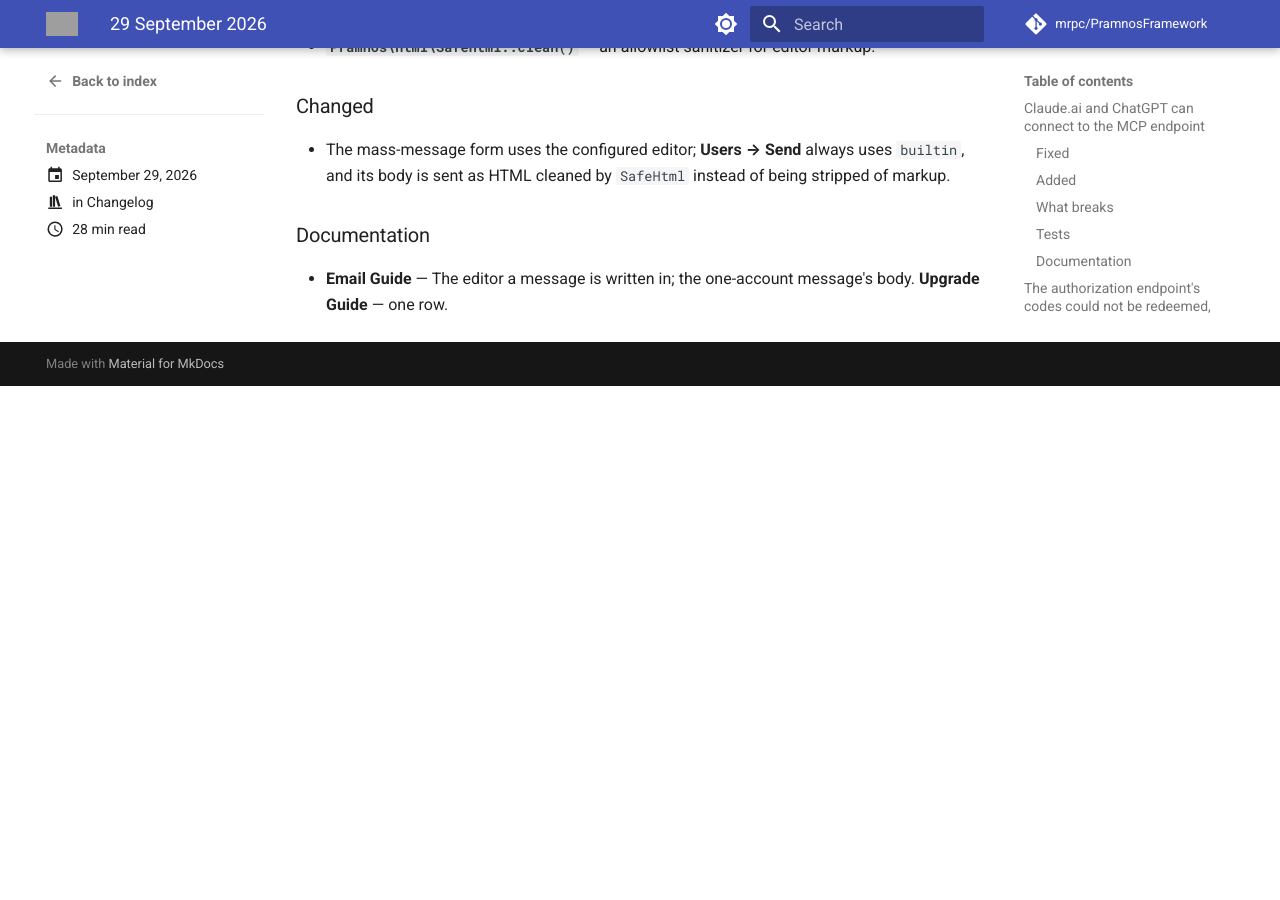
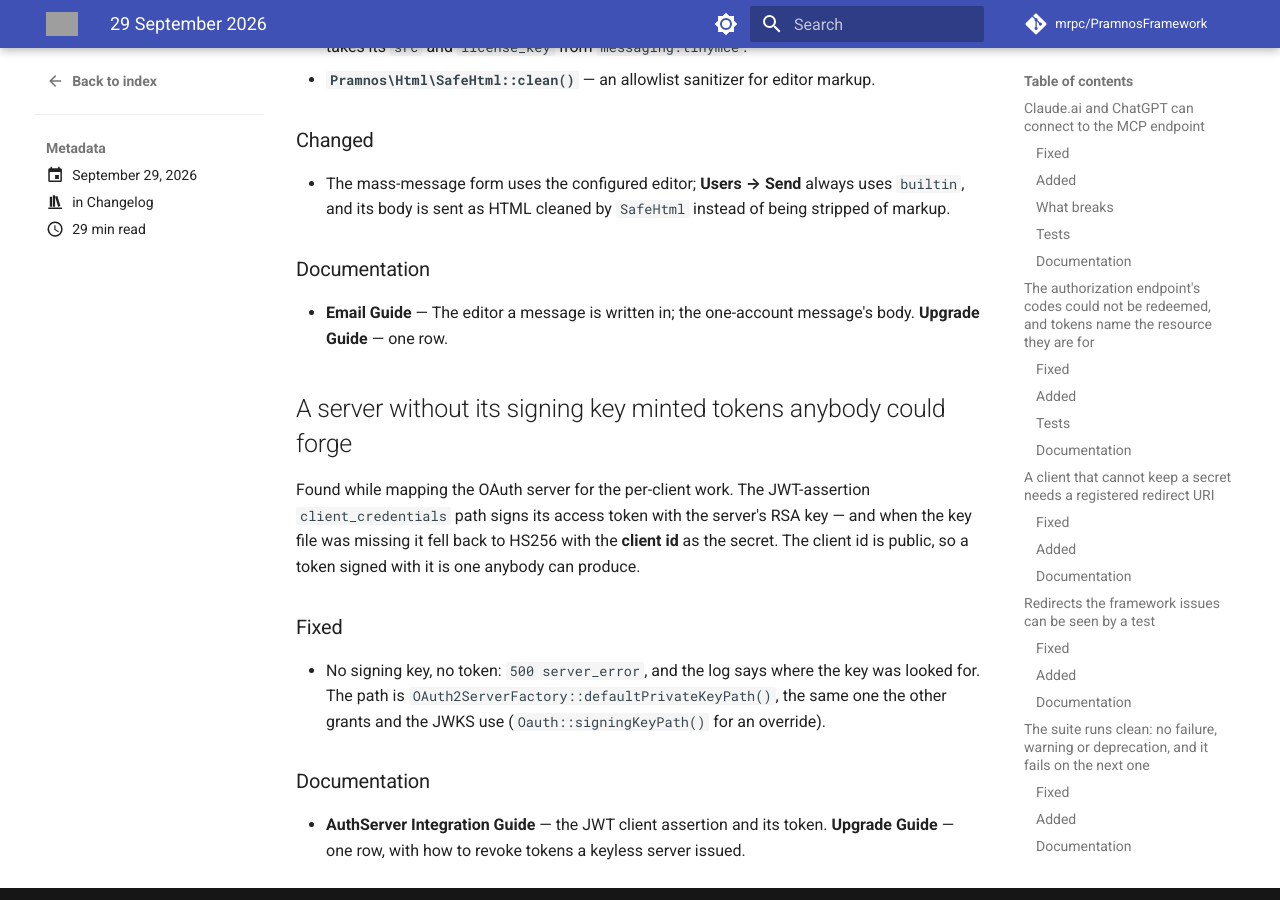
Before and after one commit to mrpc/PramnosFramework, an MkDocs documentation site: the page built from docs/version-history/posts/2026-09-29.md, in a window 1280 px wide and 900 px high, scrolled down 25234 px. Built offline with MkDocs 1.6.1 and Material for MkDocs 9.7.7, drawn with Linux system fonts in a browser that asks for light colours; comment, search, counter and statistics services are not loaded; before the commit the page ends 25620 px from its top, so only the background shows below that; some of the changed text lies outside the part shown; grey boxes are pictures that could not be loaded.

Commit message:
fix(auth)!: the JWT-assertion grant issues nothing without the server's signing key
With app/keys/private.key missing it signed the token HS256 with the
client id, a public value, so anybody could mint one that verified. It now
answers 500 server_error. The key path is the factory's, the one the JWKS
publishes; Oauth::signingKeyPath() is the seam.

```diff
--- a/docs/Pramnos_AuthServer_Integration_Guide.md
+++ b/docs/Pramnos_AuthServer_Integration_Guide.md
@@ -202,6 +202,12 @@
 answers with a server error rather than a token, this is one of the things to check —
 the log carries `Could not create a system user for application <id>` or `Could not
 resolve a system user for client <id>`.
+
+A client with a registered `public_key` can authenticate its `client_credentials` request with
+a signed assertion instead of a secret (`client_assertion_type =
+urn:ietf:params:oauth:client-assertion-type:jwt-bearer`, RFC 7523 §2.2). The token it receives
+is signed RS256 with the server's own key — the one `jwks_uri` publishes. A server with no
+signing key answers `server_error` and issues nothing.
 
 If you need a token that acts *as* a particular person without that person signing
 in, that is the JWT bearer grant (RFC 7523 §2.1) rather than this one — it must be
--- a/docs/version-history/posts/2026-09-29.md
+++ b/docs/version-history/posts/2026-09-29.md
@@ -35,6 +35,7 @@
 - Who opened and clicked one mass message
 - An account's email choices on its administration page
 - A WYSIWYG editor for messages, chosen per application
+- A server without its signing key minted tokens anybody could forge
 - Redirects the framework issues can be seen by a test
 - The suite runs clean: no failure, warning or deprecation, and it fails on the next one
 - Two administrators can be given different administration areas
@@ -922,3 +923,21 @@
 
 - **Email Guide** — The editor a message is written in; the one-account message's body.
   **Upgrade Guide** — one row.
+
+## A server without its signing key minted tokens anybody could forge
+
+Found while mapping the OAuth server for the per-client work. The JWT-assertion
+`client_credentials` path signs its access token with the server's RSA key — and when the key
+file was missing it fell back to HS256 with the **client id** as the secret. The client id is
+public, so a token signed with it is one anybody can produce.
+
+### Fixed
+
+- No signing key, no token: `500 server_error`, and the log says where the key was looked for.
+  The path is `OAuth2ServerFactory::defaultPrivateKeyPath()`, the same one the other grants and
+  the JWKS use (`Oauth::signingKeyPath()` for an override).
+
+### Documentation
+
+- **AuthServer Integration Guide** — the JWT client assertion and its token. **Upgrade Guide** —
+  one row, with how to revoke tokens a keyless server issued.
```
Also changed, not shown: other parts of docs/version-history/posts/2026-09-29.md (+1 -1 lines), docs/Pramnos_Upgrade_Guide.md (+1 -0 lines), 2 other files.
